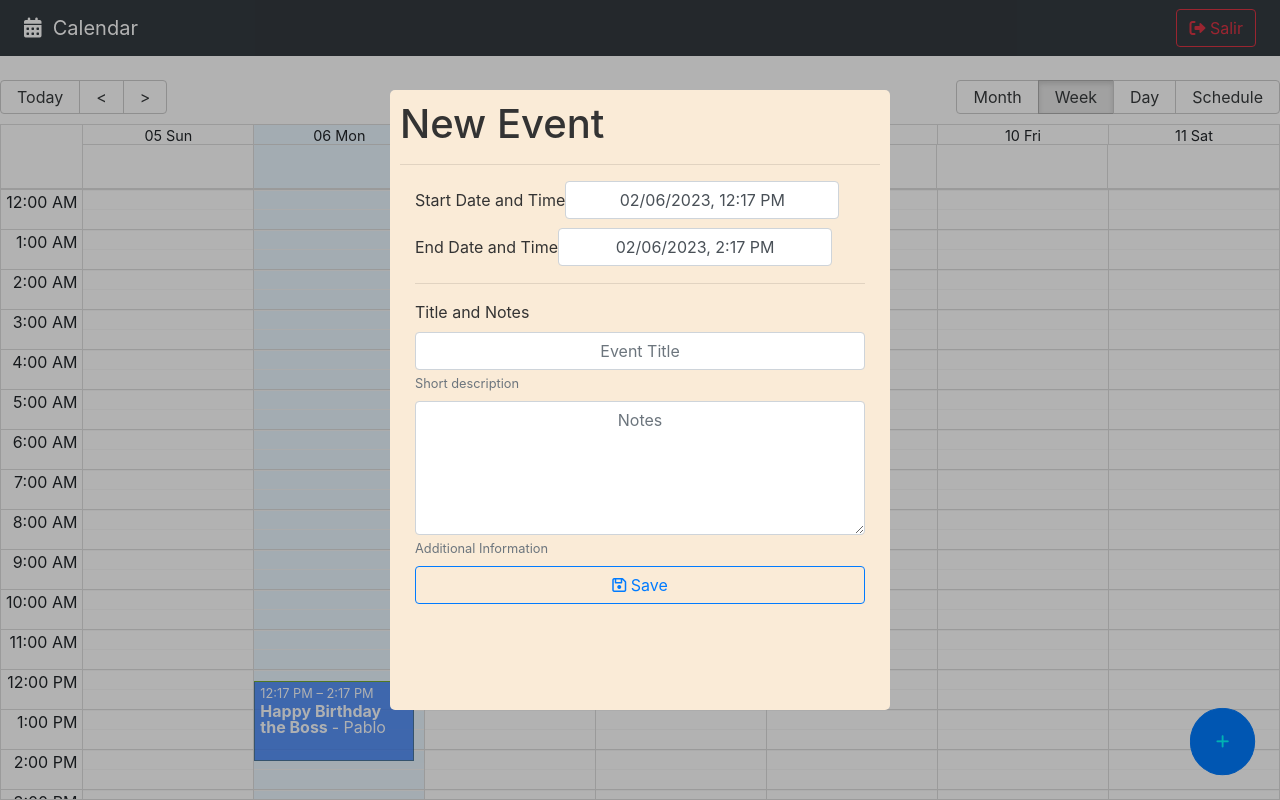
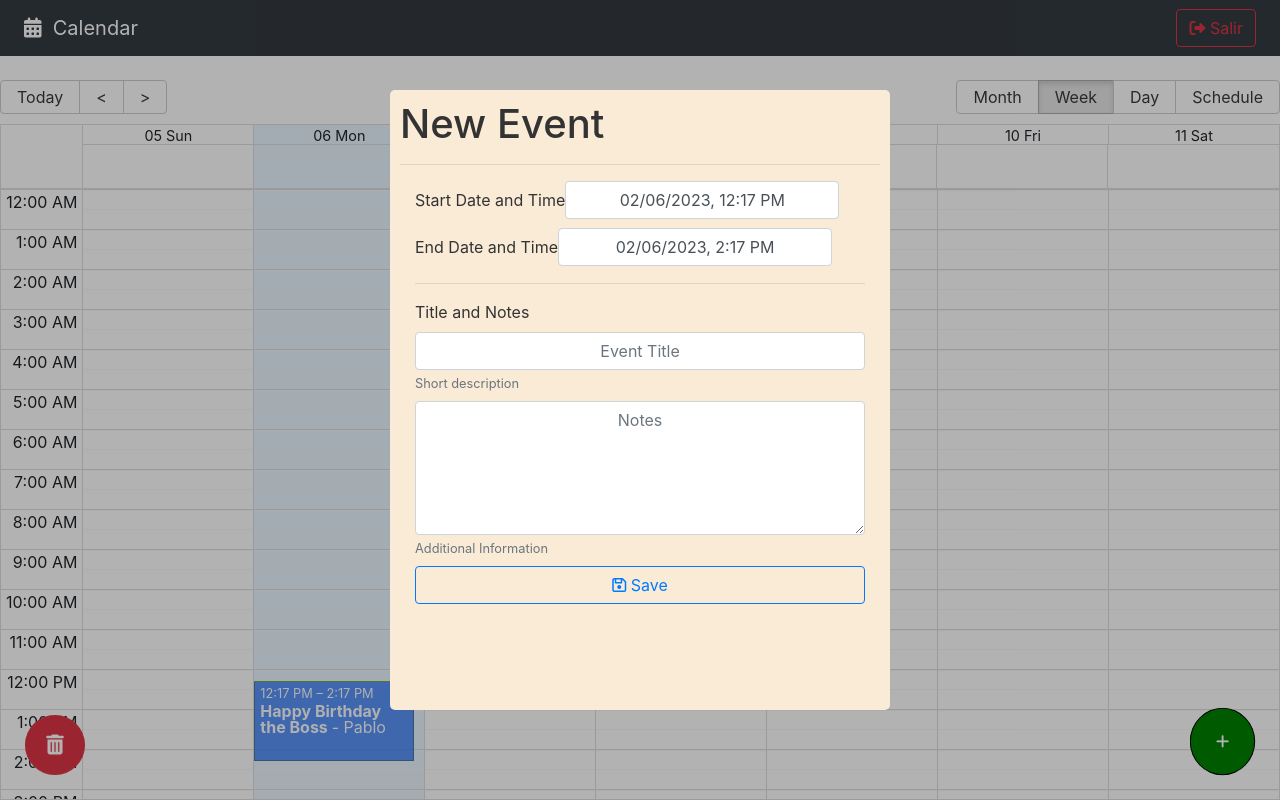
Before and after one commit to Pablolega7/CalendarApp, a React (Vite) app: page / in a window 1280 px wide. Both pictures are taken after a click on the button 1222 px from the left and 741 px from the top of the page. Built offline with nearby package versions, Linux system fonts and the light colour scheme.

Commit message:
Creation Botton Delete and Delete Note

```diff
--- a/src/calendar/components/CalendarModal.jsx
+++ b/src/calendar/components/CalendarModal.jsx
@@ -152,11 +152,10 @@ export const CalendarModal = () => {
                     type="submit"
                     className="btn btn-outline-primary btn-block"
                 >
-                    <i className="far fa-save"></i>
+                    <i className = "far fa-save"></i>
                     &nbsp;
                     <span>Save</span>
                 </button>
-
             </form>
         </Modal>
     );
--- /dev/null
+++ b/src/calendar/components/FabDelete.jsx
@@ -0,0 +1,18 @@
+import { useCalendarStore } from "../../hooks";
+
+export const FabDelete = () => {
+
+    const { stardeletingteEvent, hasEventSelected } = useCalendarStore();
+
+    const handleDelete = () => {
+        stardeletingteEvent();
+    };
+
+    return (
+        <button className = "btn btn-danger fab-danger"
+                onClick   = { handleDelete }
+                style     = {{ display: hasEventSelected ? '' : "none"  }} >
+            <i className  = "fas fa-trash-alt"></i>
+        </button>
+    );
+};
--- a/src/calendar/index.js
+++ b/src/calendar/index.js
@@ -4,3 +4,4 @@ export * from './components/Navbar';
 export * from './components/CalendarEvent';
 export * from './components/CalendarModal';
 export * from  './components/FabAddNew';
+export * from  './components/FabDelete';
--- a/src/calendar/pages/CalendarPage.jsx
+++ b/src/calendar/pages/CalendarPage.jsx
@@ -1,4 +1,4 @@
-import { Navbar, CalendarEvent, CalendarModal, FabAddNew } from "../";
+import { Navbar, CalendarEvent, CalendarModal, FabAddNew, FabDelete } from "../";
 import { Calendar } from 'react-big-calendar';
 import 'react-big-calendar/lib/css/react-big-calendar.css';
 import { localizer, getMessages } from '../../helpers';
@@ -63,6 +63,7 @@ export const CalendarPage = () => {
 
             <CalendarModal />
             <FabAddNew />
+            <FabDelete />
         </>
     )
 };
--- a/src/hooks/useCalendarStore.js
+++ b/src/hooks/useCalendarStore.js
@@ -1,5 +1,5 @@
 import { useSelector,useDispatch } from 'react-redux';
-import { onSetActiveEvent, onAddNewEvent } from '../store/calendar/calendarSlice';
+import { onSetActiveEvent, onAddNewEvent, onUpdateEvent, onDeleteEvent } from '../store/calendar/calendarSlice';
 
 export const useCalendarStore = () => {
 
@@ -7,30 +7,34 @@ export const useCalendarStore = () => {
 
     const { events, activeEvent } = useSelector(( state ) => state.calendar);
 
-    const setActiveEvent          = ( calendarEvent ) => {
+    const setActiveEvent = ( calendarEvent ) => {
         dispatch( onSetActiveEvent( calendarEvent ));
     };
 
-    const startSavingEvent        = async ( calendarEvent ) => {
+    const startSavingEvent = async ( calendarEvent ) => {
 
         if (calendarEvent._id) {
+            dispatch( onUpdateEvent( calendarEvent ));
 
         } else {
             dispatch( onAddNewEvent( { ...calendarEvent, _id: new Date().getTime() }));
-
-        }
-
+        };
     };
 
+    const stardeletingteEvent = () => {
+        dispatch( onDeleteEvent() );
+    };
 
     return {
 
         //Porperties//
         events,
         activeEvent,
+        hasEventSelected: !!activeEvent,
 
         //Methods//
         setActiveEvent,
         startSavingEvent,
+        stardeletingteEvent,
     };
 };
--- a/src/store/calendar/calendarSlice.js
+++ b/src/store/calendar/calendarSlice.js
@@ -30,7 +30,16 @@ export const calendarSlice = createSlice({
             state.events.push( payload );
             state.activeEvent = null;
         },
+        onUpdateEvent    : ( state, { payload } ) => {
+            state.events = state.events.map( ( e ) => ( e._id === payload._id ? payload : e ) );
+        },
+        onDeleteEvent    : ( state ) => {
+            if (state.activeEvent) {
+                state.events      = state.events.filter( ( e ) => e._id !== state.activeEvent._id );
+                state.activeEvent = null;
+            };
+        },
     },
 });
 
-export const { onSetActiveEvent, onAddNewEvent } = calendarSlice.actions;
+export const { onSetActiveEvent, onAddNewEvent, onUpdateEvent, onDeleteEvent } = calendarSlice.actions;
--- a/src/store/store.js
+++ b/src/store/store.js
@@ -7,4 +7,5 @@ export const store = configureStore({
         calendar : calendarSlice.reducer,
         ui       : uiSlice.reducer,
     },
+    middleware   : ( getDefaultMiddleware ) => getDefaultMiddleware( { serializableCheck: false }),
 });
--- a/src/styles.css
+++ b/src/styles.css
@@ -47,21 +47,57 @@
   right         : 25px;
   position      : fixed;
   animation     : pulse 3s infinite;
-  color         : aqua;
+  background    : green;
+  border-color  : black;
 }
 @keyframes pulse {
   0% {
-      transform: scale(1);
+      transform : scale(1);
 
   }
 
   50% {
-      transform: scale(1.05);
+      transform : scale(1.05);
 
   }
 
   100% {
-      transform: scale(1);
+      transform : scale(1);
 
   }
 }
+
+.fab-danger{
+  border-radius : 100%;
+  bottom        : 25px;
+  font-size     : 20px;
+  width         : 60px;
+  left          : 25px;
+  position      : fixed;
+  height        : 60px;
+
+  animation     : pulse 3s infinite;
+
+}
+
+@keyframes pulse {
+  0% {
+      transform : scale(1);
+
+  }
+
+  50% {
+      transform : scale(1.05);
+
+  }
+
+  100% {
+      transform : scale(1);
+
+  }
+}
+
+.fab-danger:hover{
+  color      : red;
+  background : black;
+}
```
Also changed, not shown: src/calendar/components/FabAddNew.jsx (+6 -6 lines).
